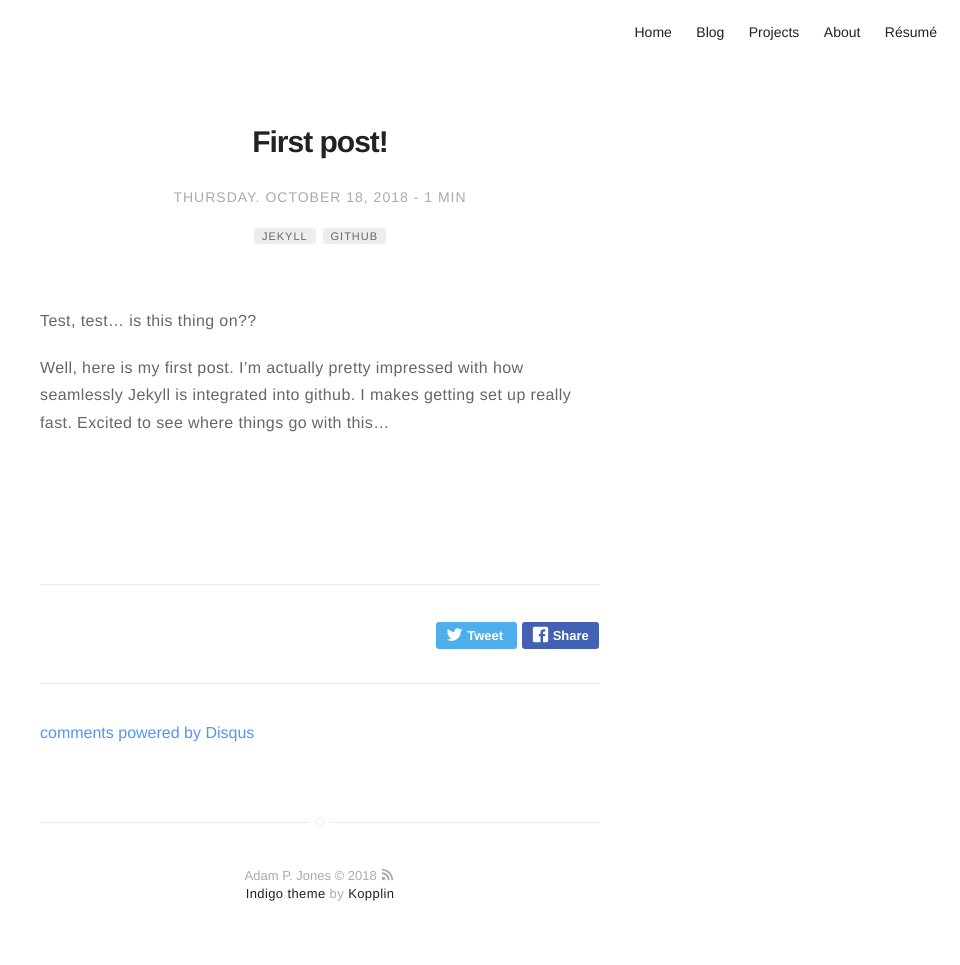
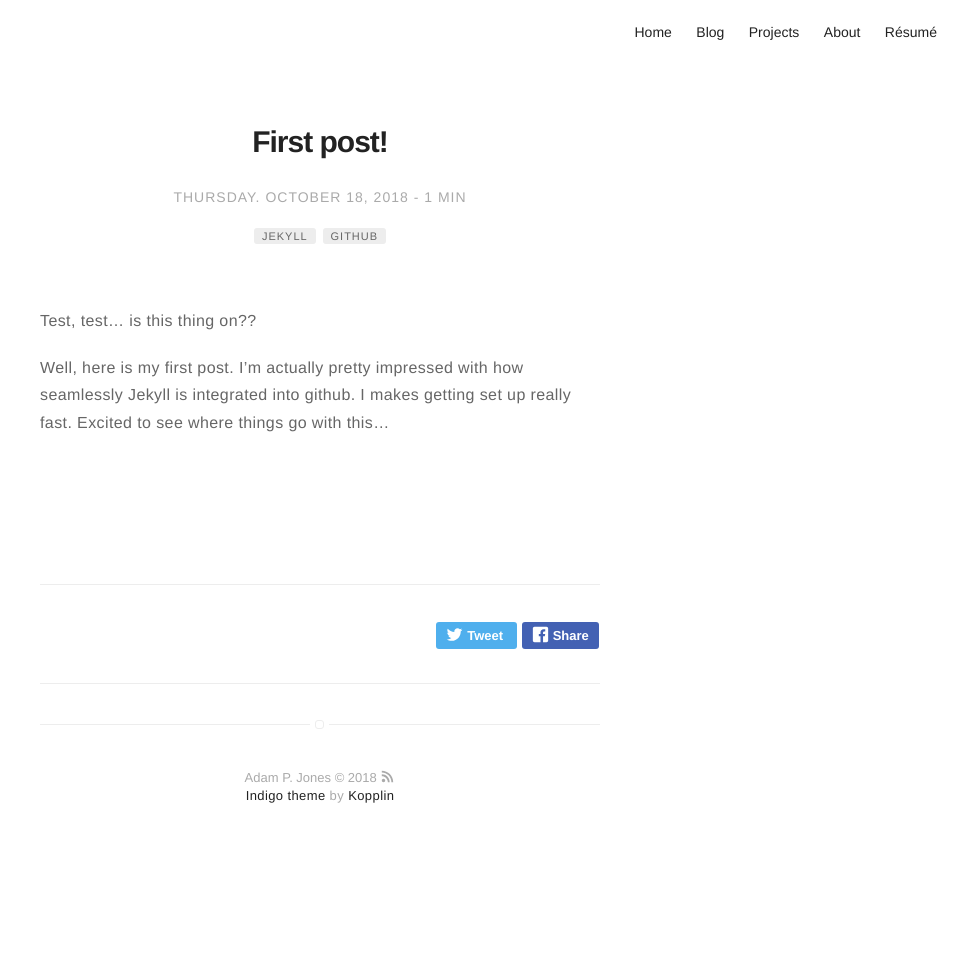
Before and after one commit to meccaLeccaHi/meccaLeccaHi.github.io, a Jekyll site: the page built from _posts/2018-10-18-first-post.markdown, in a window 1280 px wide. Shown: the whole page, without its empty margins (320-1280 px from the left). Built offline with Jekyll 4.4.1, drawn with Linux system fonts in a browser that asks for light colours; comment, search, counter and statistics services are not loaded; after the commit the page ends 900 px from its top, so only the background shows below that; some of the changed lines change nothing that is shown.

Commit message:
customizing template

```diff
--- a/_config.yml
+++ b/_config.yml
@@ -28,10 +28,10 @@ permalink: /:title/
 # analytics-piwik-url: 'piwik.my-host.com'
 # analytics-piwik-id: 1
 
-# if you don't want comments in your posts, leave categories empty
-disqus:
-  shortname: mydisqus # enter this from your disqus account
-  categories: [blog, project] # only show disqus for posts that have these categories
+## if you don't want comments in your posts, leave categories empty
+#disqus:
+#  shortname: mydisqus # enter this from your disqus account
+#  categories: [blog, project] # only show disqus for posts that have these categories
 
 # if you don't have any of social below, comment the line
 facebook: myfacebook
```
